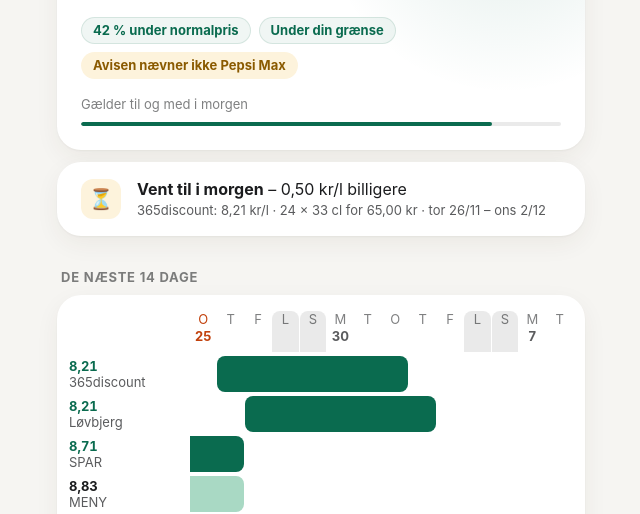
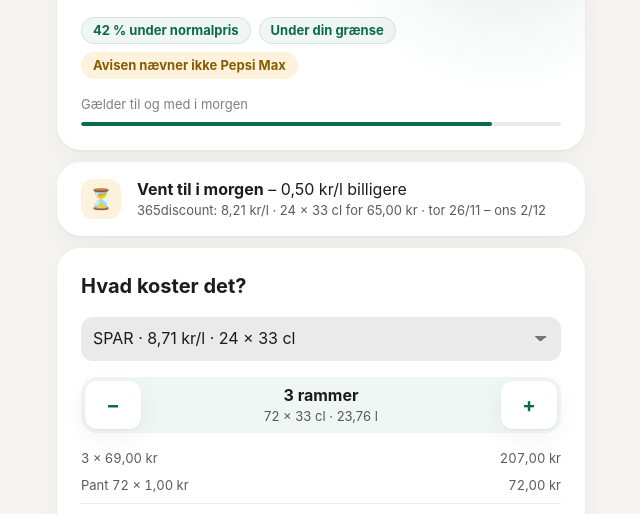
Before and after one commit to itsJulike/tilbud, a plain HTML site: page index.html in a window 1280 px wide. Shown: the part 284-798 px from the top of the page, without its empty margins (319-959 px from the left). Drawn offline with Linux system fonts and the light colour scheme.

Commit message:
Beregner: pris for x rammer inkl. pant
Vælg tilbud og antal med − / +. Pant regnes efter størrelse, og antal over
butikkens maks. pr. kunde regnes til normalpris.

Co-Authored-By: Claude Opus 5.5 <noreply@anthropic.com>

```diff
--- a/index.html
+++ b/index.html
@@ -127,6 +127,30 @@
   .liste .chips { grid-column: 2 / -1; margin-top: 8px; gap: 4px; }
   .liste .chip { font-size: 13px; font-weight: 400; padding: 0 8px; }
 
+
+  /* Beregner: hvad koster x rammer inkl. pant? */
+  .beregner { padding: 24px; margin-top: 12px; }
+  .beregner h3 { font-size: 20px; font-weight: 650; margin: 0 0 16px; }
+  .beregner select { width: 100%; min-height: 44px; padding: 0 12px; border: 0; border-radius: 12px;
+                     background: var(--linje); color: var(--tekst); font: inherit; appearance: none;
+                     -webkit-appearance: none; background-image: linear-gradient(45deg, transparent 50%, var(--t3) 50%),
+                     linear-gradient(135deg, var(--t3) 50%, transparent 50%);
+                     background-position: right 20px center, right 14px center; background-size: 6px 6px; background-repeat: no-repeat; }
+  .stepper { display: grid; grid-template-columns: 56px 1fr 56px; align-items: center; margin-top: 16px;
+             background: var(--accent-5); border-radius: 16px; padding: 4px; }
+  .stepper button { height: 48px; border: 0; border-radius: 12px; background: var(--kort); color: var(--accent);
+                    font: inherit; font-size: 20px; font-weight: 650; cursor: pointer; box-shadow: var(--skygge); }
+  .stepper button:disabled { opacity: .4; box-shadow: none; }
+  .stepper output { text-align: center; font-weight: 650; }
+  .stepper output span { display: block; font-size: 13px; font-weight: 400; color: var(--t2); }
+  .regning { margin: 16px 0 0; display: grid; grid-template-columns: 1fr auto; gap: 8px 0; font-size: 13px; color: var(--t2); }
+  .regning dd { margin: 0; padding-left: 16px; text-align: right; }
+  .regning .i-alt { font-size: 16px; color: var(--tekst); font-weight: 650; padding-top: 12px; border-top: 1px solid var(--linje); }
+  .regning .i-alt + dd { font-size: 34px; line-height: 1.1; color: var(--tekst); font-weight: 650; padding-top: 12px;
+                         border-top: 1px solid var(--linje); letter-spacing: -.02em; }
+  .beregner .note { margin: 12px 0 0; font-size: 13px; }
+  .beregner .note.rav { color: var(--rav); }
+  .beregner .note.spar { color: var(--accent); font-weight: 650; }
   .tom, .fejl { padding: 24px; text-align: center; color: var(--t2); }
   .fejl button { margin-top: 16px; min-height: 44px; padding: 0 24px; border: 0; border-radius: 12px;
                  background: var(--accent); color: var(--kort); font: inherit; font-weight: 650; cursor: pointer; }
@@ -283,6 +307,58 @@
     return `<section class="sektion"><h2>${overskrift}</h2><ul class="kort liste">${rk}</ul></section>`;
   }
 
+
+  // ---- Beregner
+  const PANT = cl => cl >= 100 ? 3 : 1;   // Dansk Retursystem: dåser og flasker under 1 l = 1 kr, plast 1 l og op = 3 kr
+  const enhedsord = t => t.antal >= 18 ? ["ramme", "rammer"] : t.antal > 1 ? ["pakke", "pakker"] : ["stk", "stk"];
+  const maksAntal = t => { for (const n of t.noter) { const m = n.match(/max\.?\s*(\d+)/i); if (m) return +m[1]; } return null; };
+  let beregnAntal = 3, beregnValg = {};
+  try { beregnAntal = +localStorage.getItem("tilbud-antal") || beregnAntal; } catch (e) {}
+
+  function beregnerIndhold(vare, valgmuligheder) {
+    const t = valgmuligheder.find(x => id(x) === beregnValg[vare.navn]) || valgmuligheder[0];
+    const [et, flere] = enhedsord(t);
+    const n = beregnAntal, maks = maksAntal(t);
+    const tilbudsAntal = maks ? Math.min(n, maks) : n, ekstra = n - tilbudsAntal;
+    const liter = t.antal * t.cl / 100;
+    const normalPrPak = vare.normal_literpris ? vare.normal_literpris * liter : null;
+    const varer = tilbudsAntal * t.pris + (ekstra && normalPrPak ? ekstra * normalPrPak : 0);
+    const stk = n * t.antal, pant = stk * PANT(t.cl), iAlt = varer + pant;
+    const valg = valgmuligheder.map(x => `<option value="${esc(id(x))}"${x === t ? " selected" : ""}>${esc(x.butik)} · ${kr(x.literpris)} kr/l · ${esc(x.pakning)}${x.fra > iDag ? ` · fra ${relDag(x.fra)}` : ""}</option>`).join("");
+    let noter = "";
+    if (ekstra) noter += `<p class="note rav">${esc(t.butik)} sælger max ${maks} ${maks === 1 ? et : flere} pr. kunde. De sidste ${ekstra} er regnet til normalpris${normalPrPak ? `, ca. ${kr(normalPrPak)} kr pr. ${et}` : " (ukendt, ikke med i summen)"}.</p>`;
+    if (normalPrPak) {
+      const spar = n * normalPrPak - varer;
+      if (spar > 0.5) noter += `<p class="note spar">Du sparer ca. ${kr(spar)} kr i forhold til normalpris.</p>`;
+    }
+    return `<h3>Hvad koster det?</h3>
+      <select data-beregn-valg data-vare="${esc(vare.navn)}" aria-label="Tilbud">${valg}</select>
+      <div class="stepper">
+        <button data-antal="-1" aria-label="Færre" ${n <= 1 ? "disabled" : ""}>−</button>
+        <output aria-live="polite">${n} ${n === 1 ? et : flere}<span>${stk} × ${t.cl} cl · ${kr(n * liter)} l</span></output>
+        <button data-antal="1" aria-label="Flere" ${n >= 50 ? "disabled" : ""}>+</button>
+      </div>
+      <dl class="regning tal">
+        <dt>${tilbudsAntal} × ${kr(t.pris)} kr${ekstra ? ` + ${ekstra} til normalpris` : ""}</dt><dd>${kr(varer)} kr</dd>
+        <dt>Pant ${stk} × ${kr(PANT(t.cl))} kr</dt><dd>${kr(pant)} kr</dd>
+        <dt class="i-alt">I alt inkl. pant</dt><dd>${kr(iAlt)} kr</dd>
+      </dl>${noter}`;
+  }
+
+  const beregnerData = {};
+  function beregner(vare, gaelder, kommende) {
+    const valgmuligheder = [...sorter(gaelder), ...sorter(kommende)];
+    if (!valgmuligheder.length) return "";
+    beregnerData[vare.navn] = { vare, valgmuligheder };
+    return `<div class="kort beregner ind f3" data-beregner="${esc(vare.navn)}">${beregnerIndhold(vare, valgmuligheder)}</div>`;
+  }
+  function opdaterBeregnere() {
+    for (const el of document.querySelectorAll("[data-beregner]")) {
+      const d = beregnerData[el.dataset.beregner];
+      if (d) el.innerHTML = beregnerIndhold(d.vare, d.valgmuligheder);
+    }
+  }
+
   let data;
   function tegn() {
     const opd = new Date(data.opdateret);
@@ -300,7 +376,7 @@
       const kommende = aktuelle.filter(t => t.fra > iDag);
       const bedst = sorter(gaelder)[0];
       if (flereVarer) html += `<h2 style="font-size:20px;font-weight:650;margin:32px 4px 12px">${esc(vare.emoji)} ${esc(vare.navn)}</h2>`;
-      html += helt(vare, bedst) + raad(bedst, kommende) + tidslinje(aktuelle);
+      html += helt(vare, bedst) + raad(bedst, kommende) + beregner(vare, gaelder, kommende) + tidslinje(aktuelle);
       html += liste(gaelder, "Gælder i dag", bedst && id(bedst));
       html += liste(kommende, "Kommende");
     }
@@ -309,6 +385,12 @@
   }
 
   document.addEventListener("click", e => {
+    const trin = e.target.closest("[data-antal]");
+    if (trin) {
+      beregnAntal = Math.min(50, Math.max(1, beregnAntal + +trin.dataset.antal));
+      try { localStorage.setItem("tilbud-antal", beregnAntal); } catch (e) {}
+      opdaterBeregnere(); return;
+    }
     if (e.target.closest("[data-flere]")) { visAlle = !visAlle; tegn(); return; }
     if (e.target.closest("[data-hent]")) { hent(); return; }
     const bar = e.target.closest(".bar");
@@ -319,6 +401,11 @@
         li.classList.remove("blink"); void li.offsetWidth; li.classList.add("blink");
       }
     }
+  });
+
+  document.addEventListener("change", e => {
+    const v = e.target.closest("[data-beregn-valg]");
+    if (v) { beregnValg[v.dataset.vare] = v.value; opdaterBeregnere(); }
   });
 
   function hent() {
```
Also changed, not shown: 1 other file.
